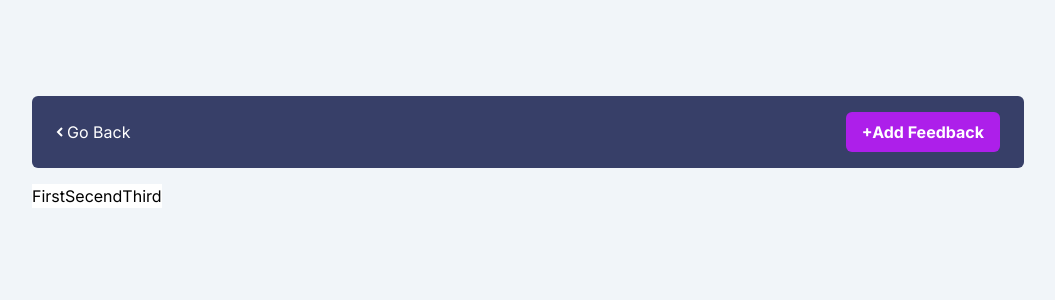
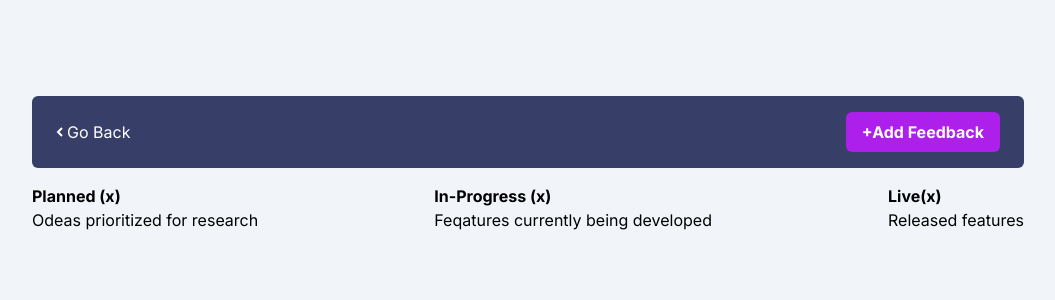
Before and after one commit to 10Nikus/Feedback, a Next.js app: page /roadmap in a window 1280 px wide. Shown: the top 300 px of the page, without its empty margins (112-1167 px from the left). Built offline with nearby package versions, Linux system fonts and the light colour scheme.

Commit message:
Add comments functionality and update roadmap page layout

```diff
--- a/src/app/[id]/page.tsx
+++ b/src/app/[id]/page.tsx
@@ -6,6 +6,7 @@ import FeedbackListItem from "../components/FeedbackList/FeedbackListItem";
 import GoBackBtn from "../components/Header/GoBackBtn";
 import Link from "next/link";
 import Comment from "../components/FeedbackDetails/Comments";
+import AddComent from "../components/FeedbackDetails/AddComments";
 
 const ListData = DATA["productRequests"];
 
@@ -24,12 +25,13 @@ export default function Page() {
         </Link>
       </div>
       <FeedbackListItem feedback={item[0]} />
-      <div className="flex  flex-col  py-8 gap-20 bg-white rounded-lg  m-4 w-full px-12">
+      <div className="flex  flex-col  py-8 gap-5 bg-white rounded-lg  m-4 w-full px-12">
         <h1>{item[0].comments?.length} Comments</h1>
         {item[0].comments?.map((comment) => (
           <Comment key={comment.id} comment={comment} />
         ))}
       </div>
+      <AddComent id={+id} />
     </main>
   );
 }
--- /dev/null
+++ b/src/app/components/FeedbackDetails/AddComments.tsx
@@ -0,0 +1,18 @@
+import FeedbuckButton from "../Header/FeedbackButton";
+
+export default function AddComent({ id }: { id: number }) {
+  return (
+    <div className="bg-white m-4 px-12 rounded-md w-full pt-12 pb-6">
+      <h1 className="font-bold text-2xl pb-4">Add Comment</h1>
+      <textarea
+        className="bg-slate-200 w-full px-2 py-2 rounded-md"
+        placeholder="type your comments here"
+        rows={7}
+      />
+      <div className="flex justify-between mt-6">
+        <p>X Words Left</p>
+        <FeedbuckButton title="Add Comment" link={`/${id}/edit`} />
+      </div>
+    </div>
+  );
+}
--- a/src/app/components/FeedbackDetails/Comments.tsx
+++ b/src/app/components/FeedbackDetails/Comments.tsx
@@ -5,7 +5,11 @@ export default function Comment({ comment }: { comment: any }) {
     <>
       <div
         className={`py-6 flex w-full justify-between ${
-          !comment.replies && "border-b-2 border-gray-300"
+          comment.id
+            ? comment.replies
+              ? null
+              : "border-b-2 border-gray-300"
+            : "border-l-2 border-gray-300"
         }`}
       >
         <Avatar
@@ -21,13 +25,23 @@ export default function Comment({ comment }: { comment: any }) {
             </div>
           </div>
 
-          <div className="w-full">{comment.content}</div>
+          <div className="w-full">
+            <h2>
+              <span className="text-blue">
+                {comment.replyingTo && "@" + comment.replyingTo}
+              </span>
+              {" " + comment.content}
+            </h2>
+          </div>
         </div>
         <h1 className="text-blue">reply</h1>
       </div>
-      {comment.replies?.map((reply: any) => (
-        <Comment key={reply.id} comment={reply} />
-      ))}
+      <div className="p-0 m-0 ml-8">
+        {comment.replies?.map((reply: any) => (
+          <Comment key={reply.user.name + reply.replyingTo} comment={reply} />
+        ))}
+      </div>
+      {comment.replies && <div className="border-b-2 border-gray-300 ml-8" />}
     </>
   );
 }
--- a/src/app/roadmap/page.tsx
+++ b/src/app/roadmap/page.tsx
@@ -9,10 +9,25 @@ export default function Roadmap() {
         <GoBackBtn color="white" />
         <FeedbuckButton title="+Add Feedback" link="/new" />
       </Navbar>
-      <div className="flex w-full">
-        <div className="bg-white">First</div>
-        <div className="bg-white">Secend</div>
-        <div className="bg-white">Third</div>
+      <div className="flex w-full justify-between">
+        <div>
+          <div>
+            <h1 className="font-bold text-left">Planned (x)</h1>
+            <p>Odeas prioritized for research</p>
+          </div>
+        </div>
+        <div>
+          <div>
+            <h1 className="font-bold text-left">In-Progress (x)</h1>
+            <p>Feqatures currently being developed</p>
+          </div>
+        </div>
+        <div>
+          <div>
+            <h1 className="font-bold text-left">Live(x)</h1>
+            <p>Released features</p>
+          </div>
+        </div>
       </div>
     </main>
   );
```
